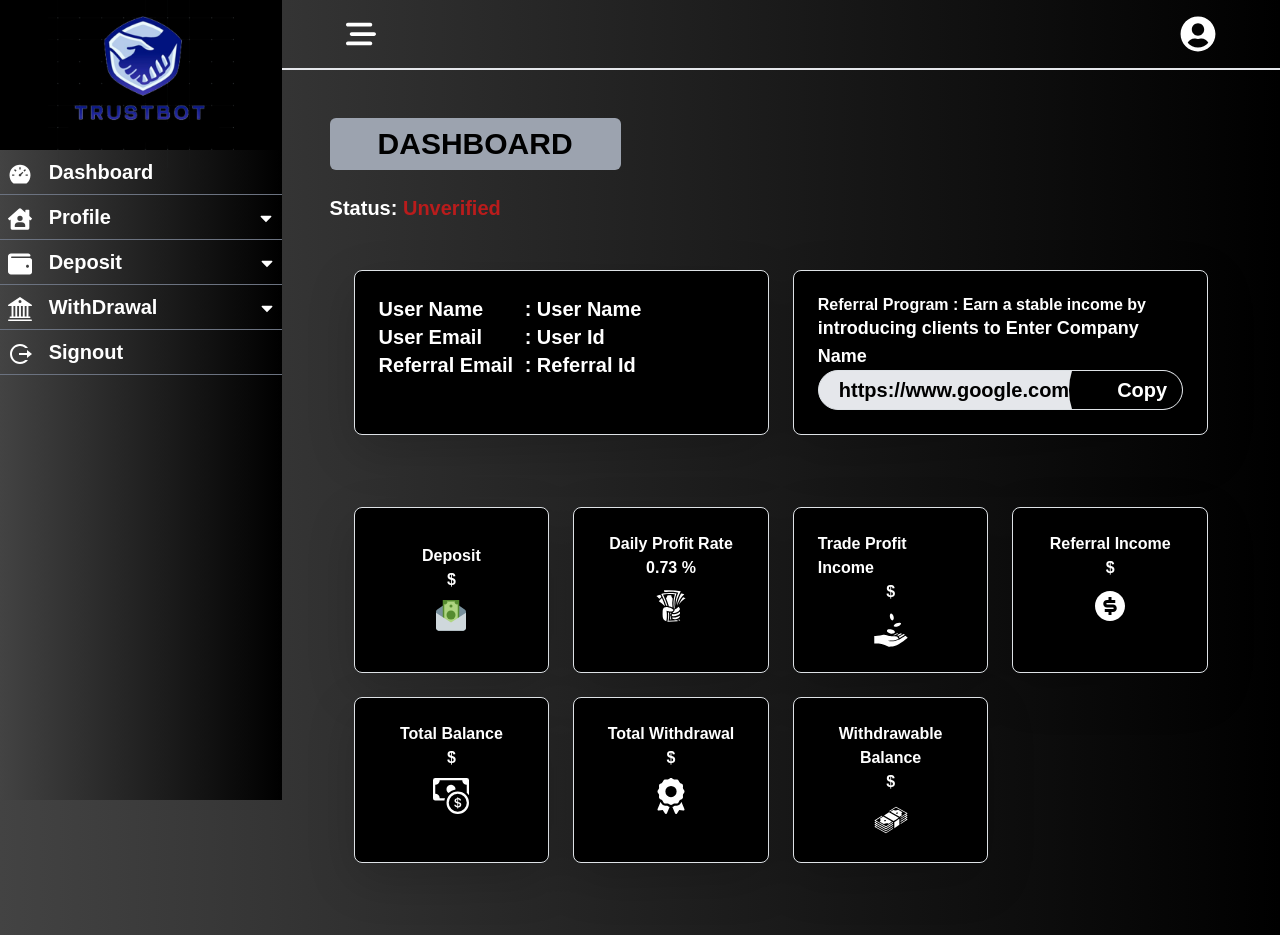
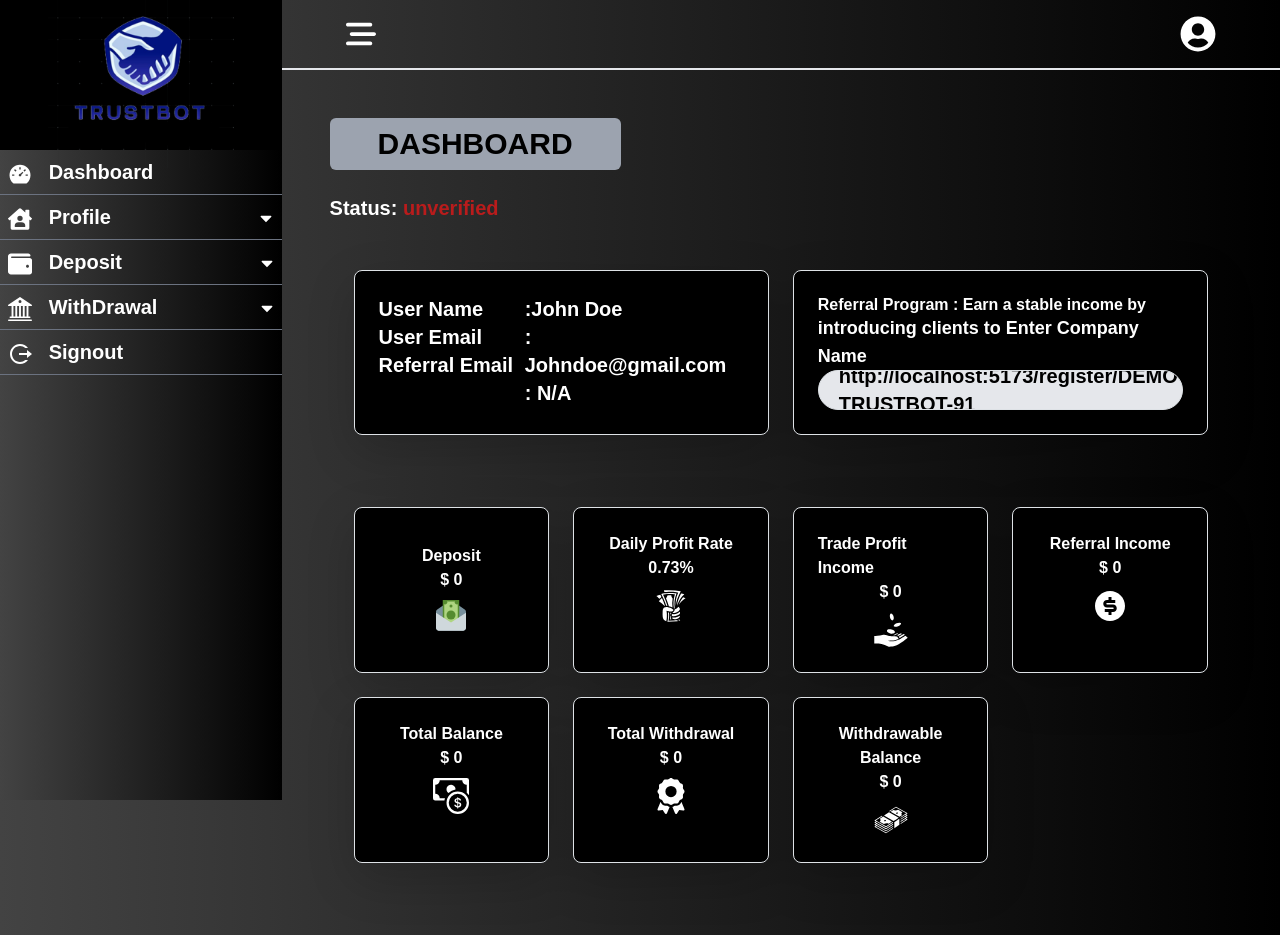
Before and after one commit to shashank8112357010/vishnu-investment, a React (Vite) app: page /dashboard in a window 1280 px wide. Built offline with nearby package versions, Linux system fonts and the light colour scheme; no server answers; sample sign-in values are in the browser's storage.

Commit message:
added dashboard data

```diff
--- a/src/components/dashboardComponents/Dashboard.jsx
+++ b/src/components/dashboardComponents/Dashboard.jsx
@@ -12,15 +12,32 @@ import { getUserStats } from '../../services/api.service';
 
 export default function Dashboard() {
 
-  let [data,setData] = useState('')
+  let [data, setData] = useState(
+    {
+      "username": "John Doe",
+      "email": "Johndoe@gmail.com",
+      "referalEmail": "N/A",
+      "totalDeposits": 0,
+      "referalLink": "http://localhost:5173/register/DEMO-TRUSTBOT-91",
+      "status": "unverified",
+      "profitRate": "0.73",
+      "tradeProfitIncome": 0,
+      "referalIncome": 0,
+      "totalBalance": 0,
+      "totalWithdrawals": 0,
+      "withdrawalBalance": 0
+  }
+  )
 
-useEffect(()=>{
-  getUserStats().then((res)=>{
+  useEffect(() => {
+    getUserStats().then((res) => {
       console.log(res)
-  }).catch((err)=>{
+
+      setData(res.data.stats)
+    }).catch((err) => {
       console.log(err)
     })
-},[])
+  }, [])
 
 
 
@@ -32,7 +49,7 @@ useEffect(()=>{
 
 
         <div>
-            <p className='text-xl font-bold'>Status: <span className='text-red-700 text-xl'>Unverified</span></p>
+          <p className='text-xl font-bold'>Status: <span className={data.status == "verified" ? "text-green-700 text-xl" : "text-red-700 text-xl"}>{data.status}</span></p>
         </div>
 
 
@@ -58,13 +75,12 @@ useEffect(()=>{
                 <p>User Name</p>
                 <p>User Email</p>
                 <p>Referral Email</p>
+              </div>
 
-          </div>
               <div className='w-1/2 text:xl md:text-xl font-semibold'>
-            <p>: User Name</p>
-            <p>: User Id</p>
-            <p>: Referral Id</p>
-
+                <p>:{data?.username}</p>
+                <p>: {data?.email}</p>
+                <p>: {data.referalEmail}</p>
               </div>
             </div>
 
@@ -75,7 +91,7 @@ useEffect(()=>{
                 introducing clients to Enter Company Name
               </p>
               <div className='w-full h-10  bg-gray-200 rounded-full flex items-center text-black text-xl font-bold justify-between overflow-hidden border'>
-                <p className='pl-5'>https://www.google.com</p>
+                <p className='pl-5'>{data.referalLink}</p>
                 <p className='bg-black p-5 rounded-full text-white cursor-pointer'>Copy</p>
               </div>
             </div>
@@ -93,10 +109,10 @@ useEffect(()=>{
             <div className="bg-black border p-6 rounded-lg shadow-lg hover:shadow-xl transform transition duration-300 hover:scale-105 flex flex-col gap-2 justify-center  items-center">
               <div className='text:xl font-semibold '>
                 <p>Deposit </p>
-            <p className='text-center'>$ {data.selfDeposit}</p>
+                <p className='text-center'>$ {data.totalDeposits}</p>
               </div>
               <div className='text:xl font-semibold'>
-          <FcMoneyTransfer  className='inline text-2xl md:text-4xl'/>
+                <FcMoneyTransfer className='inline text-2xl md:text-4xl' />
               </div>
             </div>
 
@@ -104,10 +120,10 @@ useEffect(()=>{
             <div className="bg-black border p-6 rounded-lg shadow-lg hover:shadow-xl transform transition duration-300 hover:scale-105 flex flex-col gap-2 items-center">
               <div className='text:xl  font-semibold'>
                 <p>Daily Profit Rate </p>
-            <p className='text-center'>0.73 %</p>
+                <p className='text-center'>{data.profitRate}%</p>
               </div>
               <div className=' text:xl font-semibold'>
-          <GiTakeMyMoney  className='inline text-2xl md:text-4xl'/>
+                <GiTakeMyMoney className='inline text-2xl md:text-4xl' />
               </div>
             </div>
 
@@ -116,10 +132,10 @@ useEffect(()=>{
             <div className="bg-black border p-6 rounded-lg shadow-lg hover:shadow-xl transform transition duration-300 hover:scale-105 flex flex-col gap-2 items-center">
               <div className='text:xl  font-semibold'>
                 <p>Trade Profit Income</p>
-            <p className='text-center'>$ {data.referralIncome}</p>
+                <p className='text-center'>$ {data.tradeProfitIncome}</p>
               </div>
               <div className=' text:xl font-semibold'>
-          <GiReceiveMoney  className='inline text-2xl md:text-4xl'/>
+                <GiReceiveMoney className='inline text-2xl md:text-4xl' />
               </div>
             </div>
 
@@ -128,10 +144,10 @@ useEffect(()=>{
             <div className="bg-black border p-6 rounded-lg shadow-lg hover:shadow-xl transform transition duration-300 hover:scale-105 flex flex-col gap-2 items-center">
               <div className='text:xl  font-semibold'>
                 <p>Referral Income</p>
-            <p className='text-center'>$ {data.royaltyIncome}</p>
+                <p className='text-center'>$ {data.referalIncome}</p>
               </div>
               <div className=' text:xl font-semibold'>
-          <RiMoneyDollarCircleFill  className='inline text-2xl md:text-4xl'/>
+                <RiMoneyDollarCircleFill className='inline text-2xl md:text-4xl' />
               </div>
             </div>
 
@@ -139,10 +155,10 @@ useEffect(()=>{
             <div className="bg-black border p-6 rounded-lg shadow-lg hover:shadow-xl transform transition duration-300 hover:scale-105 flex flex-col gap-2 items-center">
               <div className='text:xl  font-semibold'>
                 <p>Total Balance </p>
-            <p className='text-center'>$ {data.selfDepositCharges}</p>
+                <p className='text-center'>$ {data.totalBalance}</p>
               </div>
               <div className=' text:xl font-semibold'>
-          <BsCashCoin  className='inline text-2xl md:text-4xl'/>
+                <BsCashCoin className='inline text-2xl md:text-4xl' />
               </div>
             </div>
 
@@ -150,10 +166,10 @@ useEffect(()=>{
             <div className="bg-black border p-6 rounded-lg shadow-lg hover:shadow-xl transform transition duration-300 hover:scale-105 flex flex-col gap-2 items-center">
               <div className='text:xl  font-semibold'>
                 <p>Total Withdrawal</p>
-            <p className='text-center'>$ {data.rewardIncome}</p>
+                <p className='text-center'>$ {data.totalWithdrawals}</p>
               </div>
               <div className=' text:xl font-semibold'>
-          <FaAward  className='inline text-2xl md:text-4xl'/>
+                <FaAward className='inline text-2xl md:text-4xl' />
               </div>
             </div>
 
@@ -161,10 +177,10 @@ useEffect(()=>{
             <div className="bg-black border p-6 rounded-lg shadow-lg hover:shadow-xl transform transition duration-300 hover:scale-105 flex flex-col gap-2 items-center">
               <div className='text:xl  font-semibold'>
                 <p className='text-center'>Withdrawable Balance </p>
-            <p className='text-center'>$ {data.totalIncome}</p>
+                <p className='text-center'>$ {data.withdrawalBalance}</p>
               </div>
               <div className=' text:xl font-semibold'>
-          <GiMoneyStack  className='inline text-2xl md:text-4xl'/>
+                <GiMoneyStack className='inline text-2xl md:text-4xl' />
               </div>
             </div>
 
--- a/src/components/dashboardComponents/Dashboard_SideBar.jsx
+++ b/src/components/dashboardComponents/Dashboard_SideBar.jsx
@@ -9,6 +9,7 @@ import { FaWallet } from "react-icons/fa";
 import { BsBank2 } from "react-icons/bs";
 import { RiLogoutCircleRLine } from "react-icons/ri";
 import logo from '../../assets/trustt.png'
+import {toast} from "react-toastify"
 
 
 
@@ -65,7 +66,10 @@ export default function Dashboard_SideBar() {
 
 
                 {/* Signuot */}
-                <li><Link to='/login' onClick={()=>{localStorage.removeItem("token")}} className='block pl-5 p-2 hover:bg-gray-700 active:bg-slate-950 ease-linear  border-b border-b-gray-500 text-xl font-semibold'><RiLogoutCircleRLine  className='inline text-2xl' /> &nbsp;&nbsp;Signout</Link></li>
+                <li><Link to='/login' onClick={()=>{
+                    localStorage.removeItem("token");
+                    toast.success("User logged out")
+                }} className='block pl-5 p-2 hover:bg-gray-700 active:bg-slate-950 ease-linear  border-b border-b-gray-500 text-xl font-semibold'><RiLogoutCircleRLine  className='inline text-2xl' /> &nbsp;&nbsp;Signout</Link></li>
             </ul>
         </div>
     </div>
```
Lines whose indentation alone changed are shown as unchanged.
